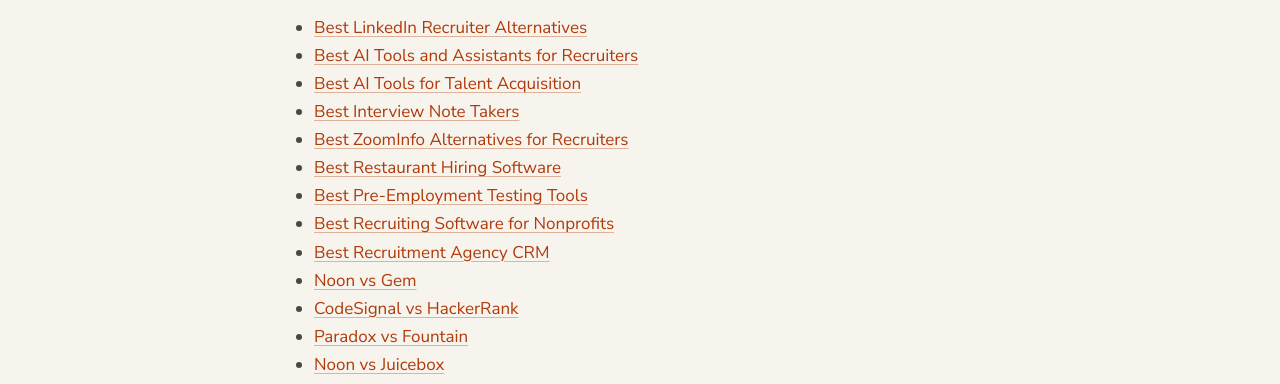
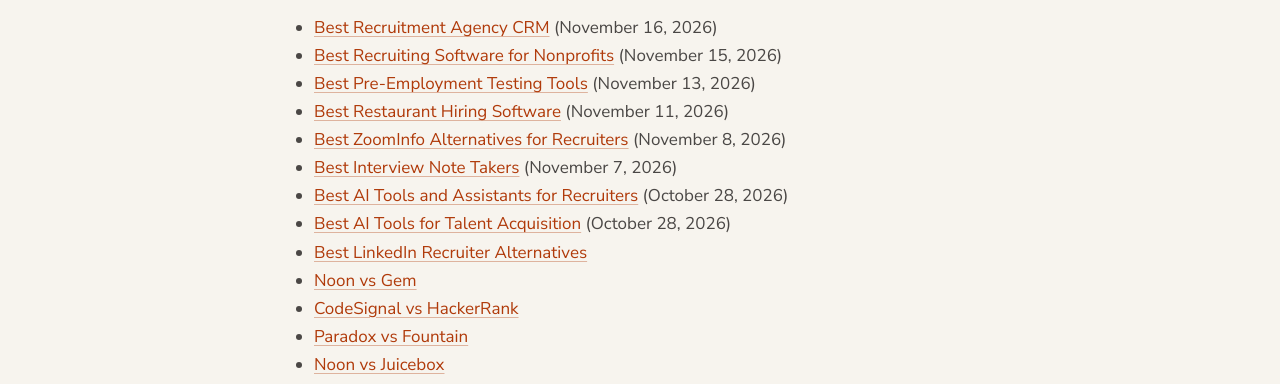
Before and after one commit to SourcingBench/bestrecruitmenttools-com, an Astro site: page /authors/peyton-davison in a window 1280 px wide. Shown: the part 413-797 px from the top of the page. Built offline with nearby package versions, Linux system fonts and the light colour scheme; Astro itself is replaced by a stand-in of ours.

Commit message:
List all bylined articles on writer pages, newest first (#33)
Co-authored-by: Devin AI <158243242+devin-ai-integration[bot]@users.noreply.github.com>

```diff
--- a/src/pages/authors/[slug].astro
+++ b/src/pages/authors/[slug].astro
@@ -1,22 +1,23 @@
 ---
 import Base from '../../layouts/Base.astro';
-import { SITE_NAME, SITE_URL } from '../../data/site';
+import { SITE_NAME, SITE_URL, fmtDate } from '../../data/site';
+import definitions from '../../data/definitions.json';
 import usecases from '../../data/usecases.json';
 import tools from '../../data/tools.json';
 import compare from '../../data/compare.json';
 import { WRITERS, writerFor, personLd } from '../../data/writers';
 const tn = Object.fromEntries(tools.map((t) => [t.slug, t.name]));
-const ALL = [...usecases.map((u) => ({ path: `/best-for/${u.slug}/`, name: u.title })), ...compare.map((c) => ({ path: `/compare/${c.a}-vs-${c.b}/`, name: `${tn[c.a]} vs ${tn[c.b]}` })), ...tools.map((t) => ({ path: `/reviews/${t.slug}/`, name: `${t.name} review` }))];
+const ALL = [...(usecases as any[]).map((x) => ({ path: `/best-for/${x.slug}/`, name: x.title, date: x.date ?? x.updated })), ...(definitions as any[]).map((x) => ({ path: `/what-is/${x.slug}/`, name: x.question, date: x.date ?? x.updated })), ...compare.map((c) => ({ path: `/compare/${c.a}-vs-${c.b}/`, name: `${tn[c.a]} vs ${tn[c.b]}` })), ...tools.map((t) => ({ path: `/reviews/${t.slug}/`, name: `${t.name} review` }))] as { path: string; name: string; date?: string }[];
 export function getStaticPaths() { return WRITERS.map((w) => ({ params: { slug: w.slug }, props: { w } })); }
 const { w } = Astro.props as any;
-const mine = ALL.filter((p) => writerFor(p.path).slug === w.slug);
+const mine = ALL.filter((p) => writerFor(p.path).slug === w.slug).sort((x, y) => (y.date ?? '').localeCompare(x.date ?? ''));
 const schema = [{ '@context': 'https://schema.org', '@type': 'ProfilePage', mainEntity: { ...personLd(w), description: w.bio } }];
 ---
 <Base title={`${w.name}, Writer | ${SITE_NAME}`} description={w.bio} path={`/authors/${w.slug}/`} schema={schema}>
   <div class="wrap narrow prose"><p class="crumbs"><a href="/">Home</a> › <a href="/authors/">Writers</a> › {w.name}</p><h1>{w.name}</h1>
       <p>{w.bio}</p>
       <h2>Pages by {w.name}</h2>
-      <ul>{mine.map((m) => <li><a href={m.path}>{m.name}</a></li>)}</ul>
+      <ul>{mine.map((m) => <li><a href={m.path}>{m.name}</a>{m.date && <> ({fmtDate(m.date)})</>}</li>)}</ul>
       <p><a href="/authors/">All writers</a></p>
   </div>
 </Base>
```
